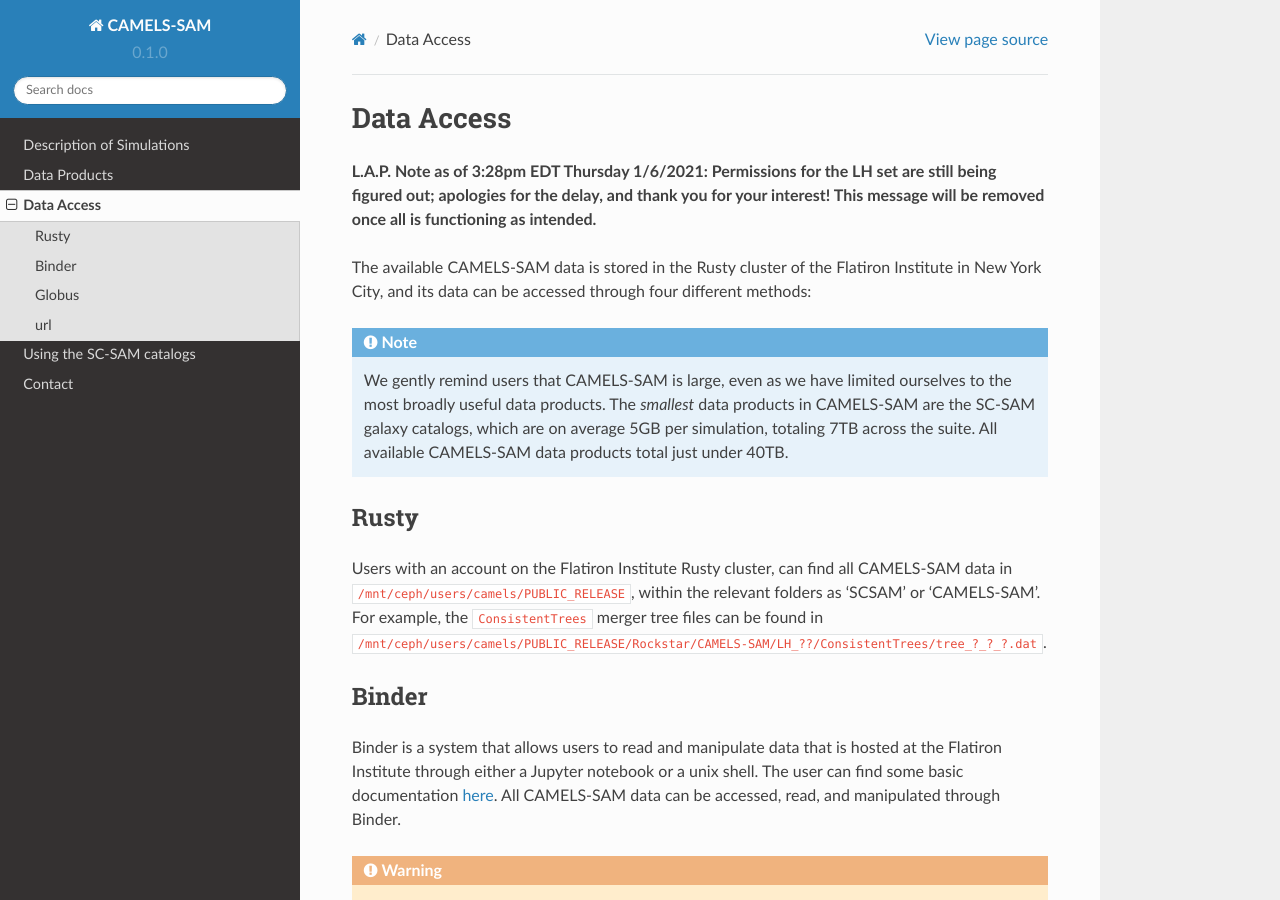
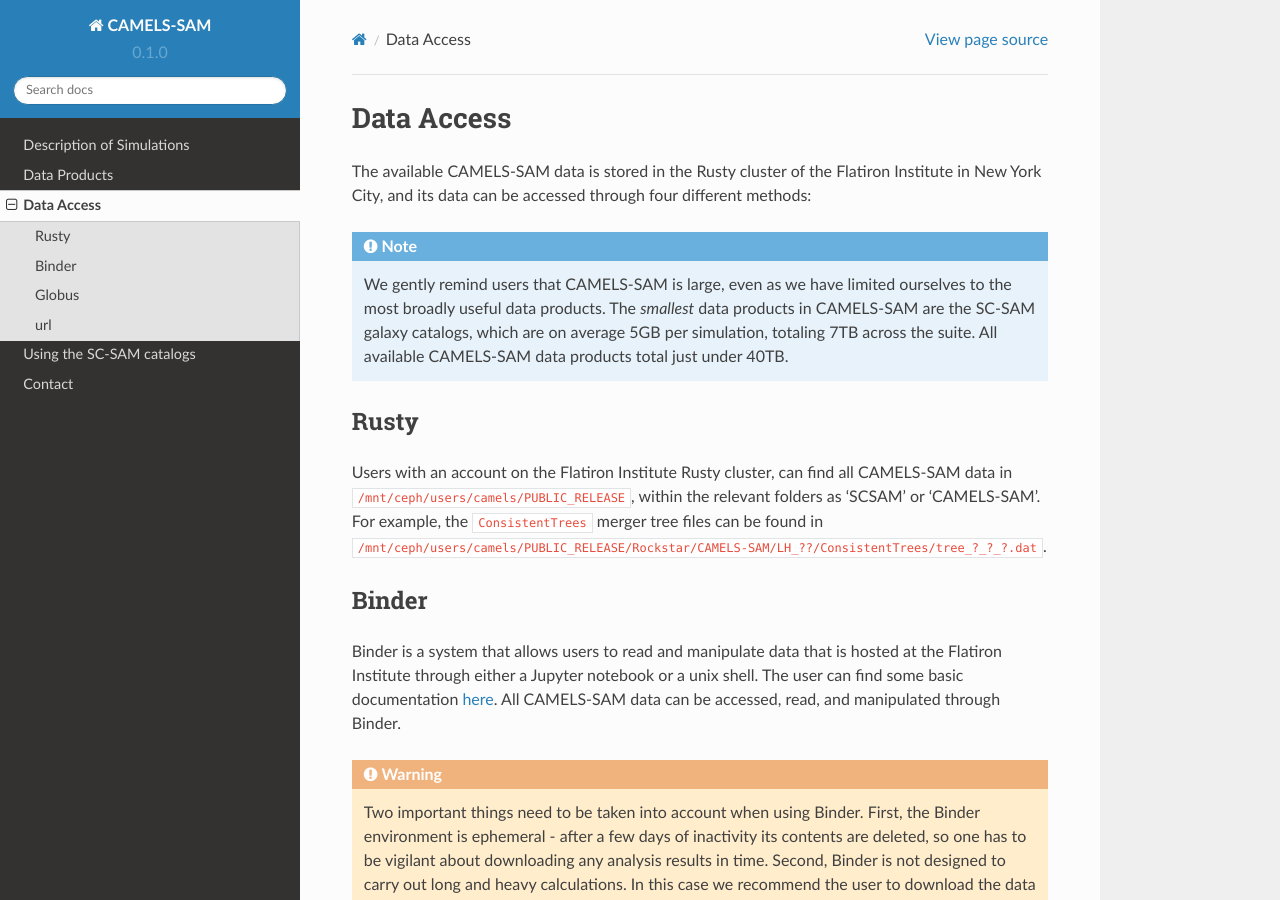
Before and after one commit to laperezNYC/CAMELS-SAM, a Sphinx documentation site: the page built from docs/source/access.rst, in a window 1280 px wide and 900 px high. Built offline with Sphinx 7.4.7 and the Read the Docs theme 2.0.0, drawn with Linux system fonts in a browser that asks for light colours.

Commit message:
Update access.rst

```diff
--- a/docs/source/access.rst
+++ b/docs/source/access.rst
@@ -1,8 +1,6 @@
 ************
 Data Access
 ************
-
-**L.A.P. Note as of 3:28pm EDT Thursday 1/6/2021: Permissions for the LH set are still being figured out; apologies for the delay, and thank you for your interest! This message will be removed once all is functioning as intended.**
 
 The available CAMELS-SAM data is stored in the Rusty cluster of the Flatiron Institute in New York City, and its data can be accessed through four different methods:
 
```
